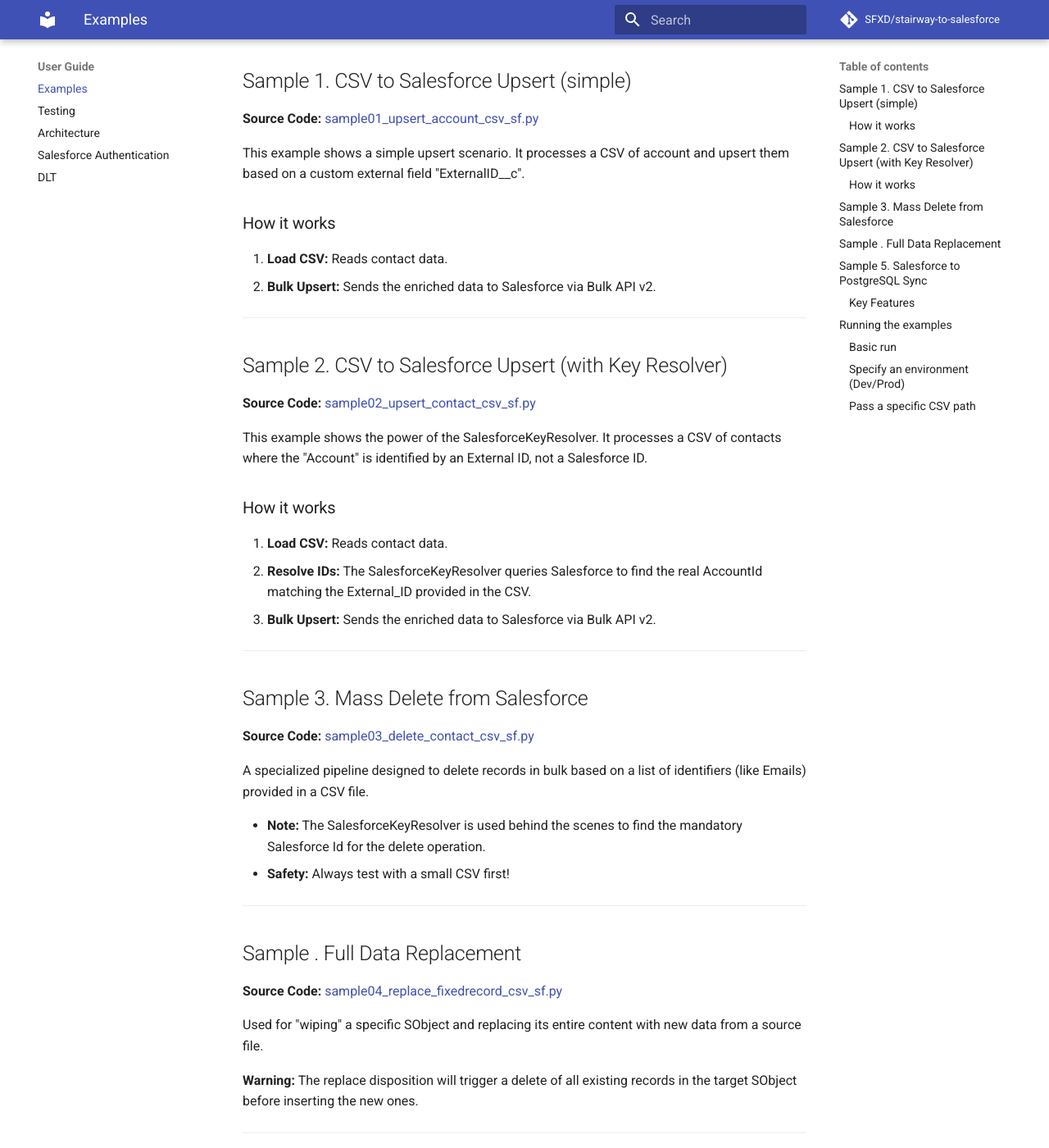
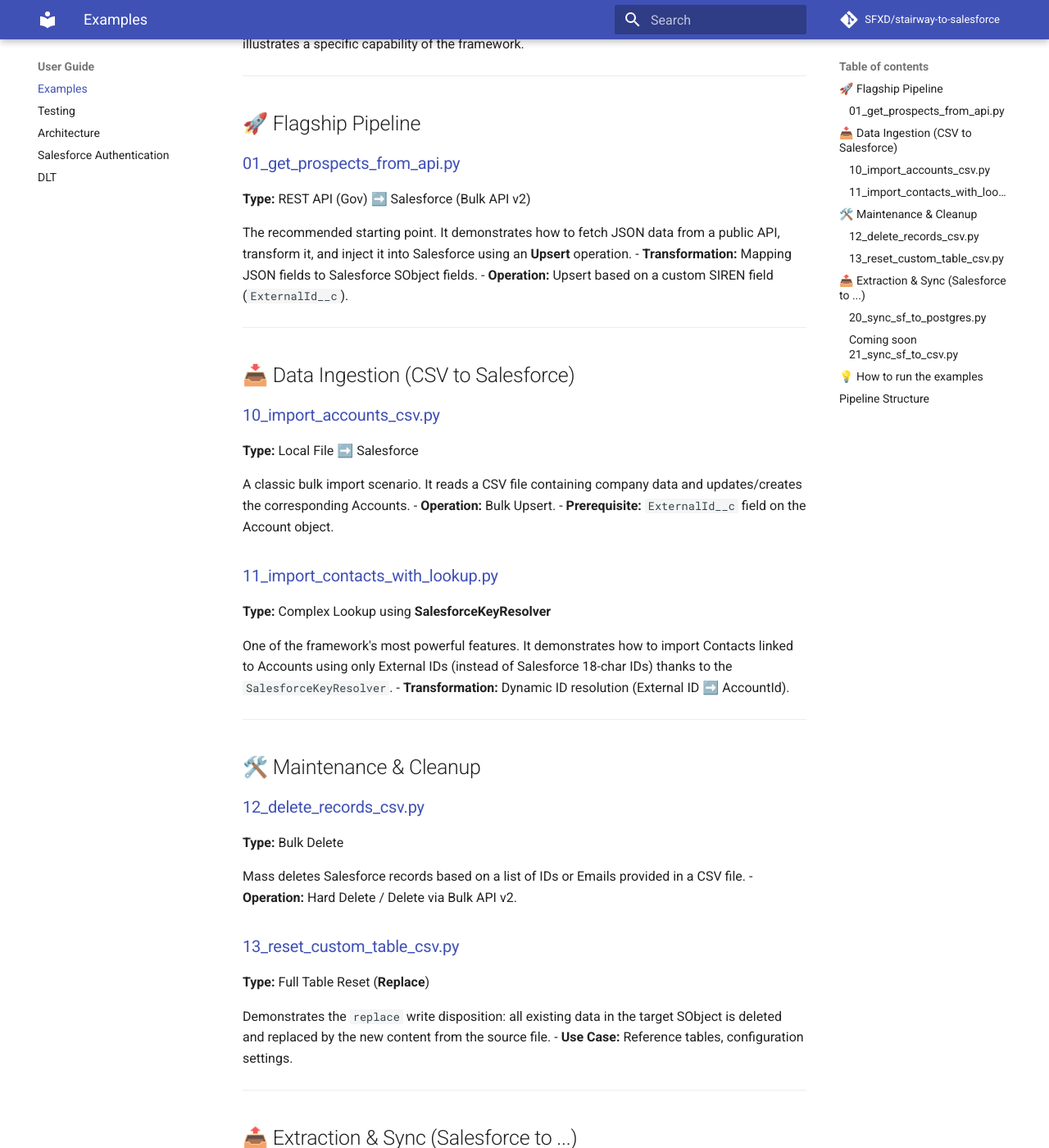
Before and after one commit to SFXD/stairway-to-salesforce, an MkDocs documentation site: the page built from docs/examples.md, in a window 1280 px wide and 1400 px high, scrolled down 212 px. Shown: the whole window at 82% size. Built offline with MkDocs 1.6.1 and Material for MkDocs 9.7.7, drawn with Linux system fonts in a browser that asks for light colours; comment, search, counter and statistics services are not loaded; some of the changed text lies outside the part shown.

Commit message:
docs: refresh examples with the sample pipelines

````diff
--- a/docs/examples.md
+++ b/docs/examples.md
@@ -1,79 +1,85 @@
-# Examples
+# Examples & Tutorials
 
-This page presents the sample pipelines included in the pipelines folder.
-
-## Sample 1. CSV to Salesforce Upsert (simple)
-**Source Code:** [sample01_upsert_account_csv_sf.py](https://github.com/SFXD/stairway-to-salesforce/blob/main/pipelines/sample01_upsert_account_csv_sf.py)
-
-This example shows a simple upsert scenario. It processes a CSV of account and upsert them based on a custom external field "ExternalID__c".
-
-### How it works
-1. **Load CSV:** Reads contact data.
-2. **Bulk Upsert:** Sends the enriched data to Salesforce via Bulk API v2.
+This page lists the sample pipelines included in the `pipelines/` directory. Each example illustrates a specific capability of the framework.
 
 ---
 
-## Sample 2. CSV to Salesforce Upsert (with Key Resolver)
-**Source Code:** [sample02_upsert_contact_csv_sf.py](https://github.com/SFXD/stairway-to-salesforce/blob/main/pipelines/sample02_upsert_contact_csv_sf.py)
+## 🚀 Flagship Pipeline
 
-This example shows the power of the SalesforceKeyResolver. It processes a CSV of contacts where the "Account" is identified by an External ID, not a Salesforce ID.
+### [01_get_prospects_from_api.py](https://github.com/SFXD/stairway-to-salesforce/blob/main/pipelines/01_get_prospects_from_api.py)
+**Type:** REST API (Gov) ➡️ Salesforce (Bulk API v2)
 
-### How it works
-1. **Load CSV:** Reads contact data.
-2. **Resolve IDs:** The SalesforceKeyResolver queries Salesforce to find the real AccountId matching the External_ID provided in the CSV.
-3. **Bulk Upsert:** Sends the enriched data to Salesforce via Bulk API v2.
+The recommended starting point. It demonstrates how to fetch JSON data from a public API, transform it, and inject it into Salesforce using an **Upsert** operation.
+- **Transformation:** Mapping JSON fields to Salesforce SObject fields.
+- **Operation:** Upsert based on a custom SIREN field (`ExternalId__c`).
 
 ---
 
-## Sample 3. Mass Delete from Salesforce
-**Source Code:** [sample03_delete_contact_csv_sf.py](https://github.com/SFXD/stairway-to-salesforce/blob/main/pipelines/sample03_delete_contact_csv_sf.py)
+## 📥 Data Ingestion (CSV to Salesforce)
 
-A specialized pipeline designed to delete records in bulk based on a list of identifiers (like Emails) provided in a CSV file.
+### [10_import_accounts_csv.py](https://github.com/SFXD/stairway-to-salesforce/blob/main/pipelines/10_import_accounts_csv.py)
+**Type:** Local File ➡️ Salesforce
 
-- **Note:** The SalesforceKeyResolver is used behind the scenes to find the mandatory Salesforce Id for the delete operation.
-- **Safety:** Always test with a small CSV first!
+A classic bulk import scenario. It reads a CSV file containing company data and updates/creates the corresponding Accounts.
+- **Operation:** Bulk Upsert.
+- **Prerequisite:** `ExternalId__c` field on the Account object.
+
+### [11_import_contacts_with_lookup.py](https://github.com/SFXD/stairway-to-salesforce/blob/main/pipelines/11_import_contacts_with_lookup.py)
+**Type:** Complex Lookup using **SalesforceKeyResolver**
+
+One of the framework's most powerful features. It demonstrates how to import Contacts linked to Accounts using only External IDs (instead of Salesforce 18-char IDs) thanks to the `SalesforceKeyResolver`.
+- **Transformation:** Dynamic ID resolution (External ID ➡️ AccountId).
 
 ---
 
-## Sample . Full Data Replacement
-**Source Code:** [sample04_replace_fixedrecord_csv_sf.py](https://github.com/SFXD/stairway-to-salesforce/blob/main/pipelines/sample04_replace_fixedrecord_csv_sf.py)
+## 🛠️ Maintenance & Cleanup
 
-Used for "wiping" a specific SObject and replacing its entire content with new data from a source file.
+### [12_delete_records_csv.py](https://github.com/SFXD/stairway-to-salesforce/blob/main/pipelines/12_delete_records_csv.py)
+**Type:** Bulk Delete
 
-**Warning:** The replace disposition will trigger a delete of all existing records in the target SObject before inserting the new ones.
+Mass deletes Salesforce records based on a list of IDs or Emails provided in a CSV file.
+- **Operation:** Hard Delete / Delete via Bulk API v2.
+
+### [13_reset_custom_table_csv.py](https://github.com/SFXD/stairway-to-salesforce/blob/main/pipelines/13_reset_custom_table_csv.py)
+**Type:** Full Table Reset (**Replace**)
+
+Demonstrates the `replace` write disposition: all existing data in the target SObject is deleted and replaced by the new content from the source file.
+- **Use Case:** Reference tables, configuration settings.
 
 ---
 
-## Sample 5. Salesforce to PostgreSQL Sync
-**Source Code:** [sample05_sync_account_sf_to_postgres.py](https://github.com/SFXD/stairway-to-salesforce/blob/main/pipelines/sample05_sync_account_sf_to_postgres.py)
+## 📤 Extraction & Sync (Salesforce to ...)
 
-This pipeline performs an incremental synchronization of Salesforce Accounts to a PostgreSQL database.
+### [20_sync_sf_to_postgres.py](https://github.com/SFXD/stairway-to-salesforce/blob/main/pipelines/20_sync_sf_to_postgres.py)
+**Type:** Salesforce ➡️ PostgreSQL
 
-### Key Features
-- **Incremental logic:** Uses LastModifiedDate as a replication key.
-- **Merge Strategy:** Upserts records in Postgres based on the Salesforce Id.
-- **Field Mapping:** Demonstrates how to rename Salesforce fields (e.g., Owner.Name) to database-friendly columns (e.g., sf_owner).
+Synchronizes your Salesforce data to a relational database.
+- **Strategy:** Incremental (based on `LastModifiedDate`).
+- **Destination:** PostgreSQL (utilizing standard DLT connectors).
+
+### **Coming soon** 21_sync_sf_to_csv.py
+**Type:** Salesforce ➡️ Local CSV (Extraction)
+
+Extracts Salesforce data and saves it as timestamped CSV files.
+- **Use Case:** Local backups, data exports for third-party analysis.
 
 ---
 
-## Running the examples
+## 💡 How to run the examples
 
-You can run any example using **uv**. All examples support the standard CLI arguments provided by BasePipeline.
-
-### Basic run
+All examples are executed via `uv` and support the `--env` argument to switch between your `dev` and `prod` configurations defined in `.dlt/secrets.toml`.
 
 ```bash
-uv run pipelines/sample_sync_account_sf_to_postgres.py
+# Example: Run the account import
+uv run pipelines/10_import_accounts_csv.py --env dev
 ```
 
-### Specify an environment (Dev/Prod)
+## Pipeline Structure
 
-```bash
-uv run pipelines/sample_sync_account_sf_to_postgres.py --env prod
-```
+Every sample inherits from BasePipeline and follows the same 5-step logic:
 
-### Pass a specific CSV path
-
-```bash
-uv run pipelines/sample_upsert_contact_csv_sf.py "data/my_new_contacts.csv"
-```
+1. Init: Initialize the DLT pipeline with a destination.
+2. Source: Define the data source (API, CSV, DB).
+3. Transform: Clean and map data (Optional).
+4. Destination: Configure "hints" (Target SObject, operation type).
+5. Run: Execute the pipeline and display the load report.
````
